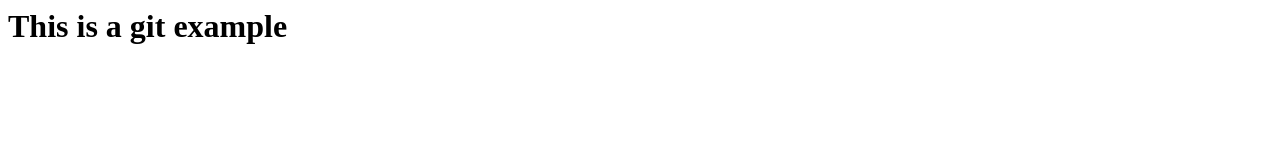
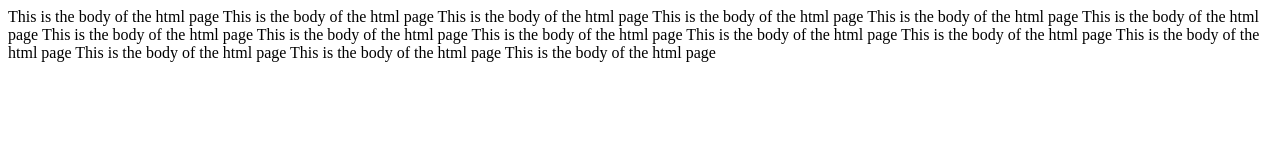
Before and after one commit to Dgruploads/central-repo-example, a plain HTML site: page index.html in a window 1280 px wide. Drawn offline with Linux system fonts and the light colour scheme.

Commit message:
deleted data from index.html file

```diff
--- a/index.html
+++ b/index.html
@@ -1,2 +1,15 @@
-<title>Git example</title>
-<h1>This is a git example</h1>
+<body>This is the body of the html page</body>
+<body>This is the body of the html page</body>
+<body>This is the body of the html page</body>
+<body>This is the body of the html page</body>
+<body>This is the body of the html page</body>
+<body>This is the body of the html page</body>
+<body>This is the body of the html page</body>
+<body>This is the body of the html page</body>
+<body>This is the body of the html page</body>
+<body>This is the body of the html page</body>
+<body>This is the body of the html page</body>
+<body>This is the body of the html page</body>
+<body>This is the body of the html page</body>
+<body>This is the body of the html page</body>
+<body>This is the body of the html page</body>
```
